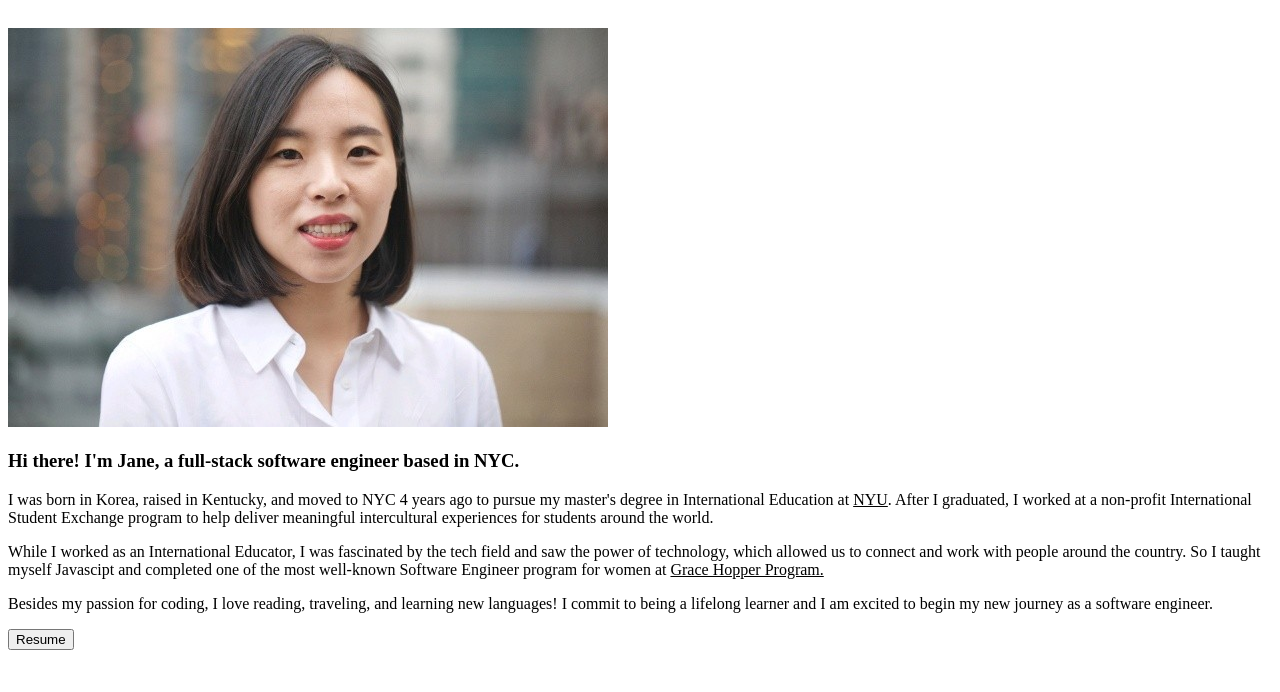
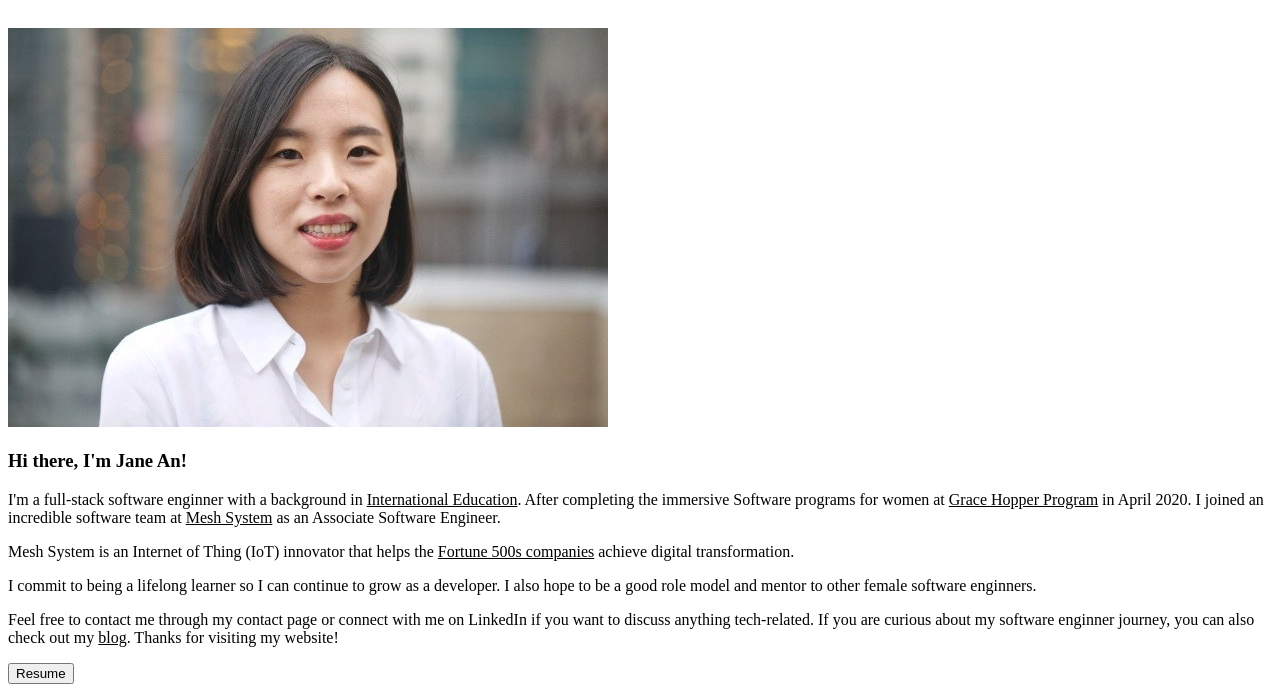
Before and after one commit to janeyuhwian/portfoliowebsite, a Gatsby site: page /about in a window 1280 px wide. Shown: the part 314-1006 px from the top of the page. Before the commit the page ends 972 px from the top, so only its background shows below. Built offline with nearby package versions, Linux system fonts and the light colour scheme; Gatsby itself is replaced by a stand-in of ours.

Commit message:
updated aboutme

```diff
--- a/src/pages/about.js
+++ b/src/pages/about.js
@@ -18,10 +18,11 @@ export default class about extends Component {
                         </div>
                     </article>
                     <article className={styles.aboutInfo}>
-                        <h3>Hi there! I'm Jane, a full-stack software engineer based in NYC.</h3>
-                        <p>I was born in Korea, raised in Kentucky, and moved to NYC 4 years ago to pursue my master's degree in International Education at <a href="https://steinhardt.nyu.edu/programs/international-education" target="_blank" rel="noopener noreferrer" style={style.color}>NYU</a>. After I graduated, I worked at a non-profit International Student Exchange program to help deliver meaningful intercultural experiences for students around the world.</p>
-                        <p>While I worked as an International Educator, I was fascinated by the tech field and saw the power of technology, which allowed us to connect and work with people around the country. So I taught myself Javascipt and completed one of the most well-known Software Engineer program for women at <a href="https://www.gracehopper.com/" target="_blank" rel="noopener noreferrer" style={style.color}>Grace Hopper Program.</a></p>
-                        <p>Besides my passion for coding, I love reading, traveling, and learning new languages! I commit to being a lifelong learner and I am excited to begin my new journey as a software engineer.</p>
+                        <h3>Hi there, I'm Jane An!</h3>
+                        <p>I'm a full-stack software enginner with a background in <a href="https://steinhardt.nyu.edu/programs/international-education" target="_blank" rel="noopener noreferrer" style={style.color}>International Education</a>. After completing the immersive Software programs for women at <a href="https://www.gracehopper.com/" target="_blank" rel="noopener noreferrer" style={style.color}>Grace Hopper Program</a> in April 2020. I joined an incredible software team at <a href="https://mesh-systems.com/" target="_blank" rel="noopener noreferrer" style={style.color}>Mesh System</a> as an Associate Software Engineer.</p>
+                        <p>Mesh System is an Internet of Thing (IoT) innovator that helps the <a href="https://fortune.com/fortune500/" target="_blank" rel="noopener noreferrer" style={style.color}>Fortune 500s companies</a> achieve digital transformation.</p>
+                        <p>I commit to being a lifelong learner so I can continue to grow as a developer. I also hope to be a good role model and mentor to other female software enginners.</p>
+                        <p>Feel free to contact me through my contact page or connect with me on LinkedIn if you want to discuss anything tech-related. If you are curious about my software enginner journey, you can also check out my <a href="https://medium.com/@janeyuhwian" target="_blank" rel="noopener noreferrer" style={style.color}>blog</a>. Thanks for visiting my website!</p>
                         <a href="https://drive.google.com/file/d/1MH5nmuvrq0X18FfEXCTxjB3at0THPu8v/view?usp=sharing" target="_blank" rel="noopener noreferrer">
                         <button type="button" className="btn-primary">Resume</button>
                         </a>
```
